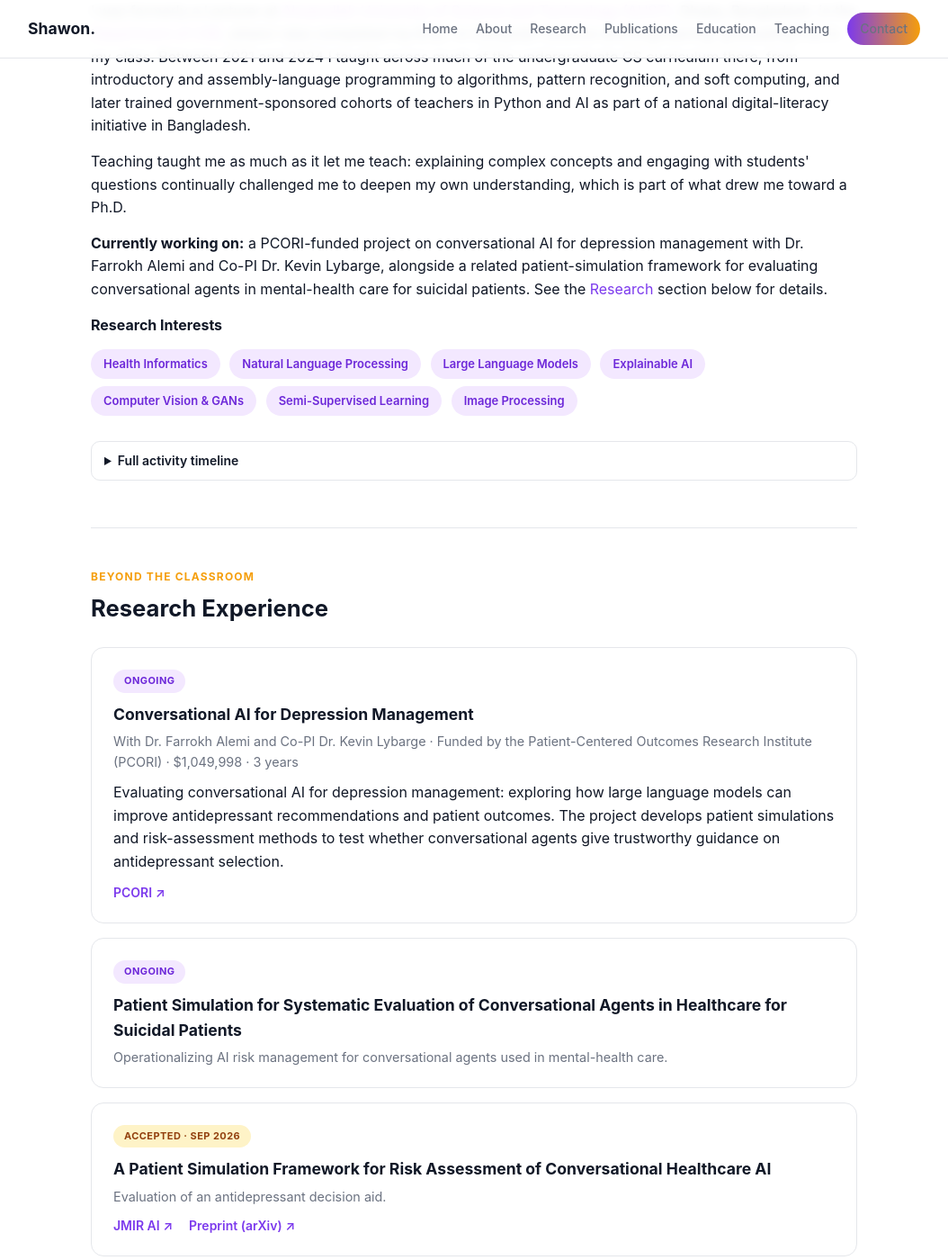
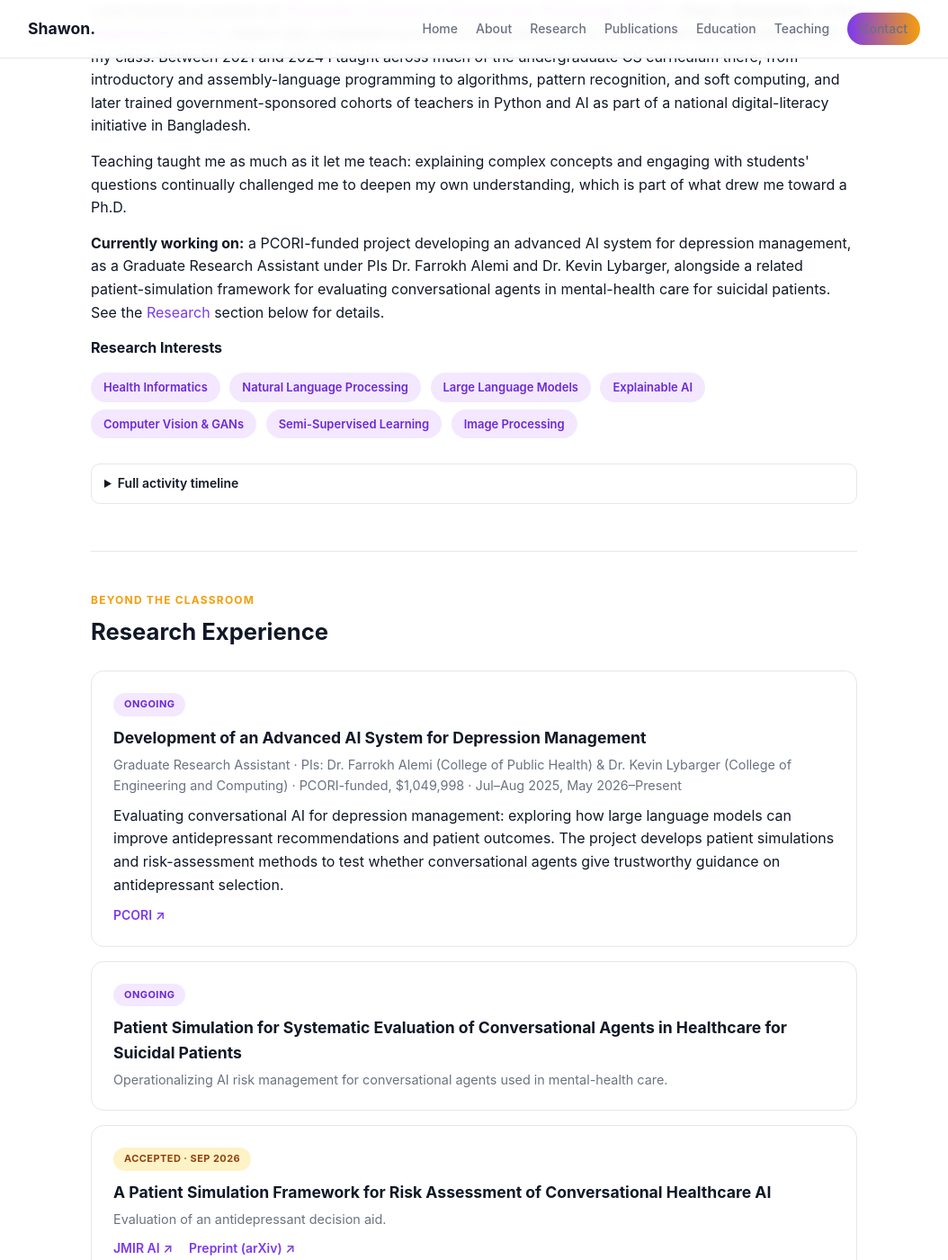
Before and after one commit to shawon-tanvir/shawon-tanvir.github.io, a Jekyll site: the page built from _pages/about.md, in a window 1280 px wide and 1400 px high, scrolled down 970 px. Shown: the whole window at 90% size, without its empty margins (113-1167 px from the left). Built offline with Jekyll 4.4.1, drawn with Linux system fonts in a browser that asks for light colours; some of the changed text lies outside the part shown.

Commit message:
Update site content from latest CV: correct name, roles, add GTA role
- Fix advisor name spelling throughout (Lybarger, not Lybarge)
- Clarify PhD standing as 3rd-year, Computer Science
- Correct the PCORI project entry: role is Graduate Research
  Assistant (not PI/Co-PI), with Dr. Farrokh Alemi and Dr. Kevin
  Lybarger as PIs, correct title and involvement dates
- Correct Bengali Fake Reviews grant dates to Jan 2022 - Jan 2023
- Add new Graduate Teaching Assistant role at GMU (Aug 2025-Present,
  Database Concepts and Introduction to Low-Level Programming)
- Add a Conference Presentations subsection under Research with the
  ICNLP 2023 and ICICTD 2022 presentations and their video links

```diff
--- a/_pages/about.md
+++ b/_pages/about.md
@@ -79,12 +79,12 @@ redirect_from:
 <section id="about">
   <span class="kicker">Get to know me</span>
   <h2>About Me</h2>
-  <p>I am a Ph.D. student in Computer Science at <a href="http://gmu.edu/">George Mason University</a>, working under <a href="https://www.gmu.edu/profiles/klybarge">Dr. Kevin Lybarge</a>. My research centers on health informatics, building and evaluating conversational AI systems for safety in mental-health care, particularly how these systems behave around vulnerable patients before they ever reach a real clinical setting.</p>
+  <p>I am a 3rd-year Ph.D. student in Computer Science at <a href="http://gmu.edu/">George Mason University</a>, advised by <a href="https://www.gmu.edu/profiles/klybarge">Dr. Kevin Lybarger</a>. My research centers on health informatics, building and evaluating conversational AI systems for safety in mental-health care, particularly how these systems behave around vulnerable patients before they ever reach a real clinical setting.</p>
   <p>My path here started in natural language processing. As Co-Principal Investigator on a CASR-funded project at AUST, I helped build one of the early benchmark datasets for detecting fake reviews in Bengali, alongside published work spanning NLP and computer vision. That line of research is what pulled me toward safety-critical applications of AI, which is why my Ph.D. work now focuses on patient-simulation frameworks for evaluating conversational agents used in mental-health care.</p>
   <p>I was formerly a Lecturer at <a href="http://aust.edu/">Ahsanullah University of Science and Technology (AUST)</a>, Dhaka, Bangladesh, in the <a href="https://www.aust.edu/cse">Department of CSE</a>, where I also completed my B.Sc. in Computer Science and Engineering, graduating first in my class. Between 2021 and 2024 I taught across much of the undergraduate CS curriculum there, from introductory and assembly-language programming to algorithms, pattern recognition, and soft computing, and later trained government-sponsored cohorts of teachers in Python and AI as part of a national digital-literacy initiative in Bangladesh.</p>
   <p>Teaching taught me as much as it let me teach: explaining complex concepts and engaging with students' questions continually challenged me to deepen my own understanding, which is part of what drew me toward a Ph.D.</p>
 
-  <p><strong>Currently working on:</strong> a PCORI-funded project on conversational AI for depression management with Dr. Farrokh Alemi and Co-PI Dr. Kevin Lybarge, alongside a related patient-simulation framework for evaluating conversational agents in mental-health care for suicidal patients. See the <a href="#research">Research</a> section below for details.</p>
+  <p><strong>Currently working on:</strong> a PCORI-funded project developing an advanced AI system for depression management, as a Graduate Research Assistant under PIs Dr. Farrokh Alemi and Dr. Kevin Lybarger, alongside a related patient-simulation framework for evaluating conversational agents in mental-health care for suicidal patients. See the <a href="#research">Research</a> section below for details.</p>
 
   <p><strong>Research Interests</strong></p>
   <div>
@@ -127,8 +127,8 @@ redirect_from:
 
   <div class="card">
     <span class="badge badge--ongoing">Ongoing</span>
-    <h3 style="margin-top: 10px;">Conversational AI for Depression Management</h3>
-    <p class="meta">With Dr. Farrokh Alemi and Co-PI Dr. Kevin Lybarge · Funded by the Patient-Centered Outcomes Research Institute (PCORI) · $1,049,998 · 3 years</p>
+    <h3 style="margin-top: 10px;">Development of an Advanced AI System for Depression Management</h3>
+    <p class="meta">Graduate Research Assistant · PIs: Dr. Farrokh Alemi (College of Public Health) &amp; Dr. Kevin Lybarger (College of Engineering and Computing) · PCORI-funded, $1,049,998 · Jul–Aug 2025, May 2026–Present</p>
     <p>Evaluating conversational AI for depression management: exploring how large language models can improve antidepressant recommendations and patient outcomes. The project develops patient simulations and risk-assessment methods to test whether conversational agents give trustworthy guidance on antidepressant selection.</p>
     <div class="card__links">
       <a href="https://www.pcori.org/">PCORI ↗</a>
@@ -154,7 +154,23 @@ redirect_from:
   <div class="card">
     <span class="badge badge--published">Funded</span>
     <h3 style="margin-top: 10px;">Bengali Fake Reviews: A Benchmark Dataset and Detection System</h3>
-    <p class="meta">Co-Principal Investigator · CASR, Ahsanullah University of Science and Technology · May 2022 – May 2023</p>
+    <p class="meta">Co-Principal Investigator · CASR, Ahsanullah University of Science and Technology · Jan 2022 – Jan 2023</p>
+  </div>
+
+  <p><strong>Conference Presentations</strong></p>
+  <div class="card">
+    <h3>Bengali Fake Review Detection using Semi-supervised Generative Adversarial Networks</h3>
+    <p class="meta">5th International Conference on Natural Language Processing (ICNLP), Guangzhou, China · Mar 24–26, 2023</p>
+    <div class="card__links">
+      <a href="https://youtu.be/rd5N6z5-HOU">Presentation video ↗</a>
+    </div>
+  </div>
+  <div class="card">
+    <h3>Effectiveness of Transformer Models on IoT Security Detection in StackOverflow Discussions</h3>
+    <p class="meta">1st International Conference on Information and Communication Technology for Development (ICICTD), Khulna, Bangladesh · Jul 29–30, 2022</p>
+    <div class="card__links">
+      <a href="https://youtu.be/Y4ntugjHEGM">Presentation video ↗</a>
+    </div>
   </div>
 
   <p><strong>Journal Reviewing</strong></p>
@@ -220,6 +236,11 @@ redirect_from:
   <span class="kicker">In the Classroom</span>
   <h2>Teaching Experience</h2>
 
+  <div class="card">
+    <h3>Graduate Teaching Assistant</h3>
+    <p class="meta">Department of Computer Science, George Mason University · Aug 2025 – Present</p>
+    <p>Courses: Database Concepts, Introduction to Low-Level Programming.</p>
+  </div>
   <div class="card">
     <h3>Senior Lecturer</h3>
     <p class="meta">Department of CSE, Ahsanullah University of Science and Technology (AUST) · Oct 2023 – Jul 2024</p>
```
